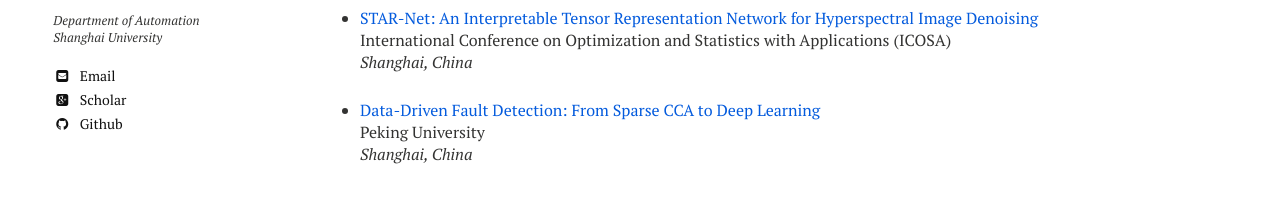
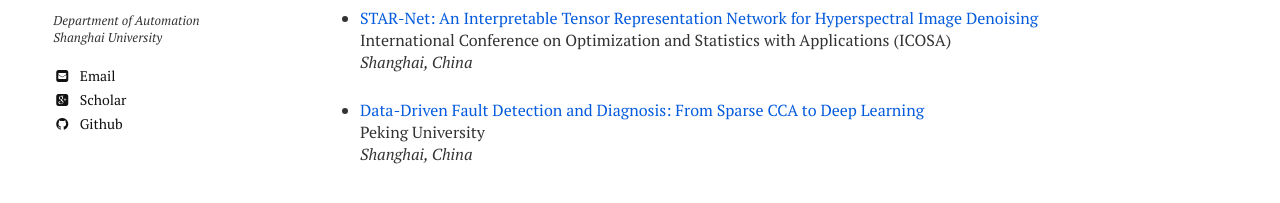
Before and after one commit to xianchaoxiu/xianchaoxiu.github.io, a Jekyll site: the page built from talks/index.md, in a window 1280 px wide. Shown: the part 261-464 px from the top of the page. Built offline with Jekyll 4.4.1, drawn with Linux system fonts in a browser that asks for light colours; nearby versions of some CDN libraries.

Commit message:
Update index.md

```diff
--- a/talks/index.md
+++ b/talks/index.md
@@ -23,6 +23,6 @@ International Conference on Optimization and Statistics with Applications (ICOSA
 <i>Shanghai, China</i><br>
 
 
-* <a href="../talks/2024-PKU.pdf" class="textlink" target="_blank"> Data-Driven Fault Detection: From Sparse CCA to Deep Learning </a> <br>
+* <a href="../talks/2024-PKU.pdf" class="textlink" target="_blank"> Data-Driven Fault Detection and Diagnosis: From Sparse CCA to Deep Learning </a> <br>
 Peking University <br>
 <i>Shanghai, China</i><br>
```
